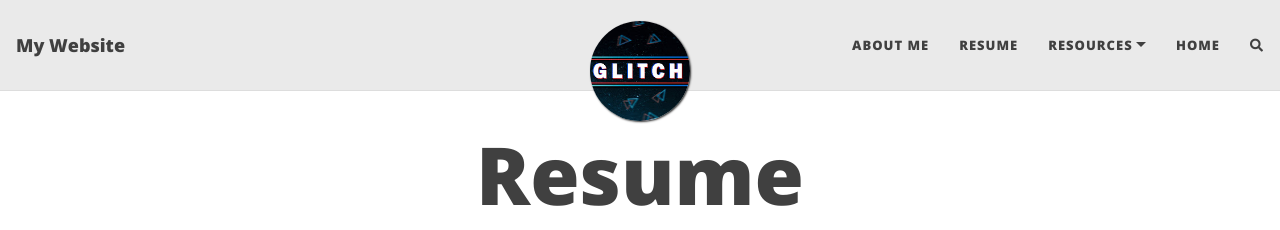
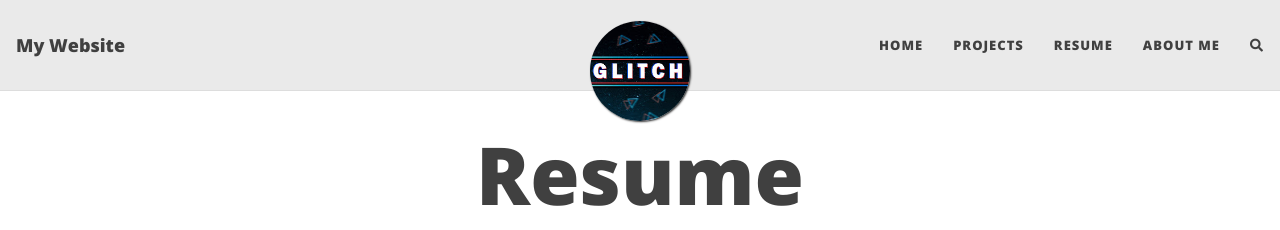
Before and after one commit to Nischay2312/Nischay2312.github.io, a Jekyll site: the page built from resume.md, in a window 1280 px wide. Shown: the top 230 px of the page. Built offline with Jekyll 4.4.1, drawn with Linux system fonts in a browser that asks for light colours; nearby versions of some CDN libraries; comment, search, counter and statistics services are not loaded.

Commit message:
updating front page

```diff
--- a/_config.yml
+++ b/_config.yml
@@ -20,12 +20,13 @@ author: Nischay Joshi
 ###############################################
 
 navbar-links:
+  Home: "https://Nischay2312.github.io"
+  Projects: "projects"
+  Resume: "resume"
   About Me: "aboutme"
-  Resume: "resume"
-  Resources:
-    - Beautiful Jekyll: "https://beautifuljekyll.com"
-    - Learn markdown: "https://www.markdowntutorial.com/"
-  Home: "https://Nischay2312.github.io"
+  #Resources:
+  #  - Beautiful Jekyll: "https://beautifuljekyll.com"
+  #  - Learn markdown: "https://www.markdowntutorial.com/"
 
 ################
 # --- Logo --- #
```
Also changed, not shown: index.html (+9 -0 lines).
